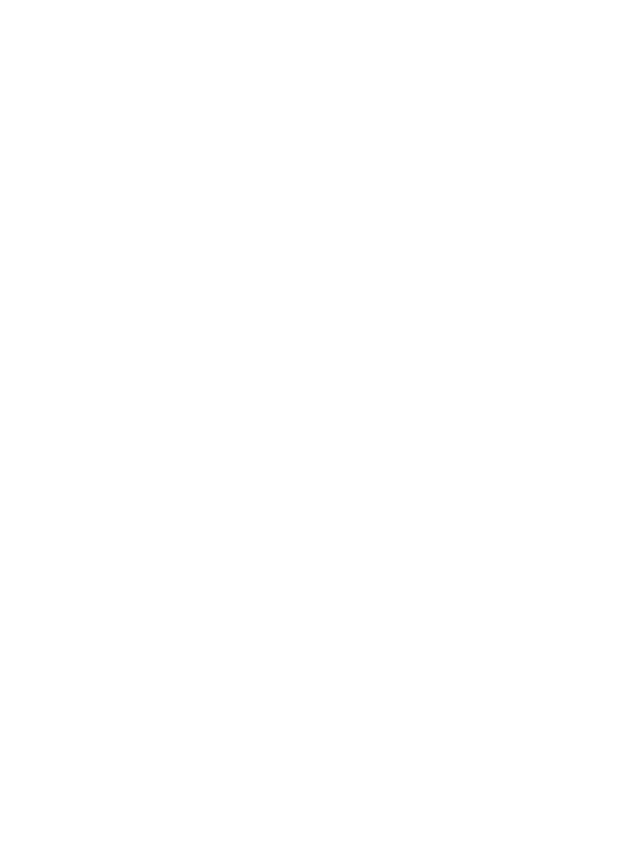
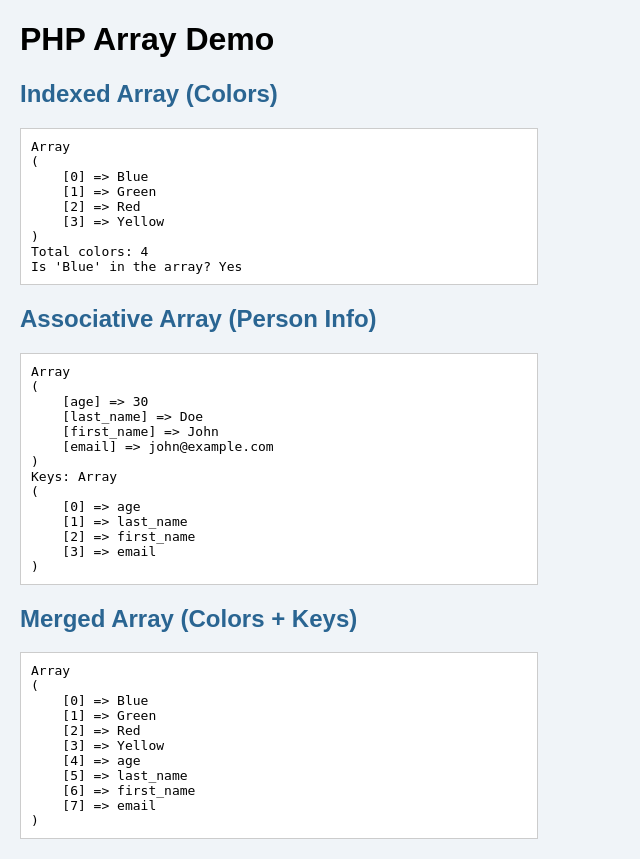
Before and after one commit to rubymattu/PHPExamples, a PHP site: page / in a window 1280 px wide. Before the commit the part shown is empty. Shown: the whole page, without its empty margins (0-640 px from the left). Before the commit the page ends 800 px from the top, so only its background shows below. Run offline with PHP 8.4, Linux system fonts and the light colour scheme.

Commit message:
Added examples

```diff
--- a/index.php
+++ b/index.php
@@ -1,11 +1,56 @@
 <!DOCTYPE html>
-<html lang="en">
+<html>
 <head>
-  <meta charset="UTF-8">
-  <meta name="viewport" content="width=device-width, initial-scale=1.0">
-  <title>PHP Examples - Home</title>
+    <title>PHP Array Demo</title>
+    <style>
+        body { font-family: Arial, sans-serif; margin: 20px; background: #f0f4f8; }
+        h2 { color: #2a6592; }
+        pre { background: #fff; border: 1px solid #ccc; padding: 10px; width: 40%; overflow-x: auto; }
+    </style>
 </head>
 <body>
 
+  <h1>PHP Array Demo</h1>
+
+  <?php
+    // Indexed array
+    $colors = ["Red", "Green", "Blue"];
+    array_push($colors, "Yellow"); // Add new color
+    sort($colors); // Sort alphabetically
+
+    echo "<h2>Indexed Array (Colors)</h2>";
+    echo "<pre>";
+    print_r($colors);
+    echo "Total colors: " . count($colors) . "\n";
+    echo "Is 'Blue' in the array? " . (in_array("Blue", $colors) ? "Yes" : "No") . "\n";
+    echo "</pre>";
+
+    // Associative array
+    $person = [
+        "first_name" => "John",
+        "last_name" => "Doe",
+        "age" => 30,
+        "email" => "john@example.com"
+    ];
+
+    asort($person); // Sort by values
+    $keys = array_keys($person);
+
+    echo "<h2>Associative Array (Person Info)</h2>";
+    echo "<pre>";
+    print_r($person);
+    echo "Keys: ";
+    print_r($keys);
+    echo "</pre>";
+
+    // Merging arrays
+    $merged = array_merge($colors, $keys);
+
+    echo "<h2>Merged Array (Colors + Keys)</h2>";
+    echo "<pre>";
+    print_r($merged);
+    echo "</pre>";
+  ?>
+
 </body>
 </html>
```
